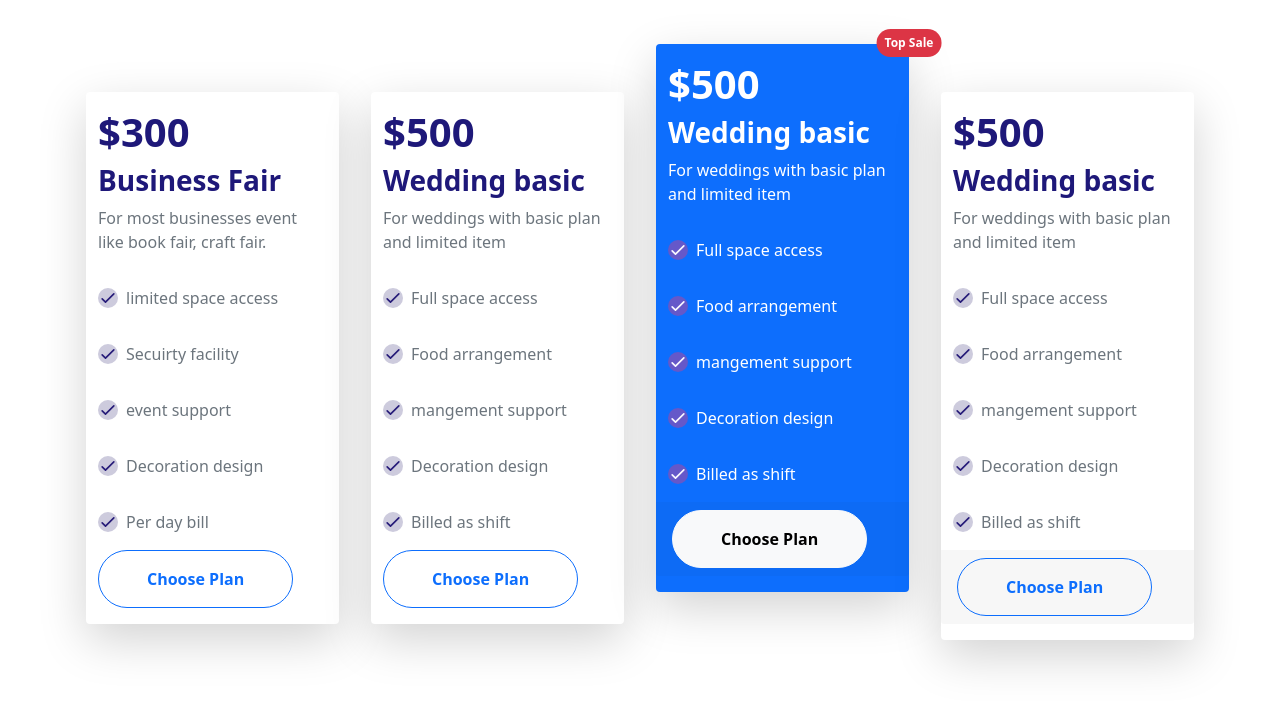
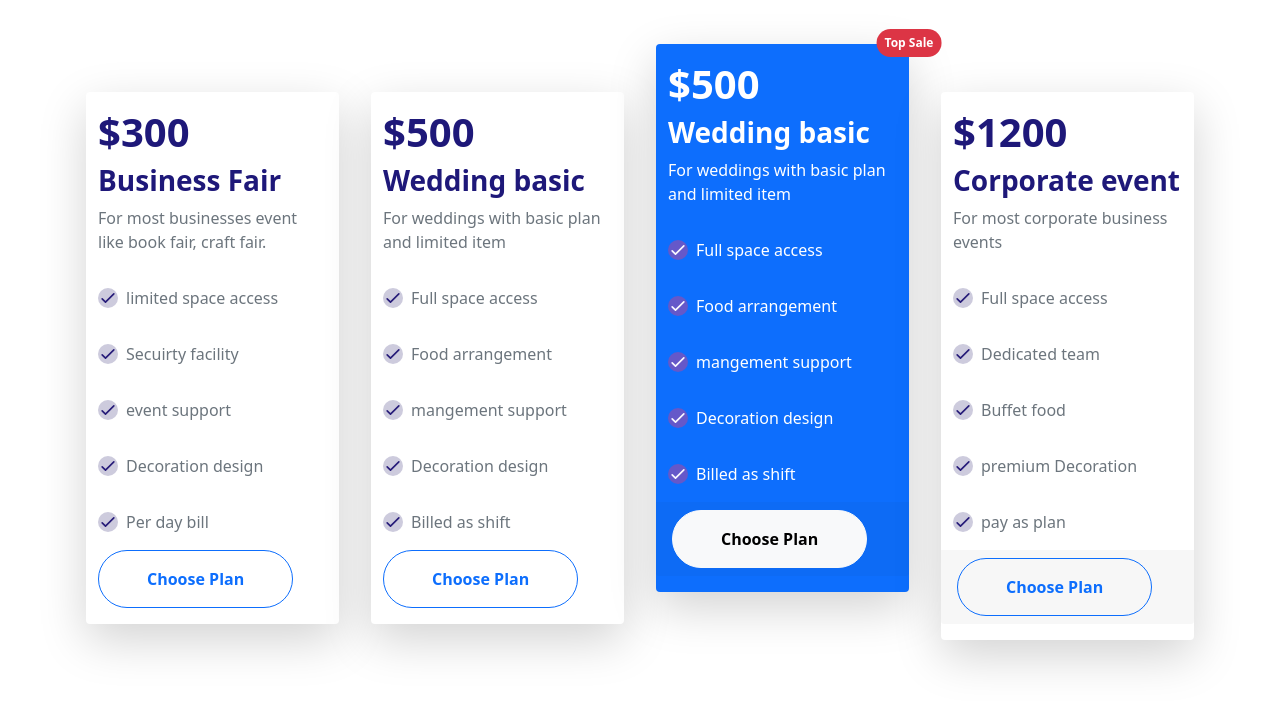
Before and after one commit to bulbul-rasel/shadhighar-convension-center, a plain HTML site: page index.html in a window 1280 px wide. Shown: the part 674-1375 px from the top of the page. Drawn offline with nearby package versions, Linux system fonts and the light colour scheme.

Commit message:
Package correction

```diff
--- a/index.html
+++ b/index.html
@@ -274,10 +274,10 @@
                 </div>
                 <div class="col">
                     <div class="row card h-120 border-0 rounded-5 shadow-lg mx-1 mt-5 mb-3  py-3">
-                        <h1 class="main-color fw-bold">$500</h1>
-                        <h3 class="main-color fw-bold">Wedding basic</h3>
-                        <p class="text-muted">For weddings with basic plan
-                            and limited item</p>
+                        <h1 class="main-color fw-bold">$1200</h1>
+                        <h3 class="main-color fw-bold">Corporate event</h3>
+                        <p class="text-muted">For most corporate business
+                            events</p>
                         <div class="d-flex align-items-center ">
                             <svg xmlns="http://www.w3.org/2000/svg" class="h-6 w-6 check-color rounded-circle"
                                 fill="none" viewBox="0 0 24 24" stroke="currentColor">
@@ -292,7 +292,7 @@
                                 <path stroke-linecap="round" stroke-linejoin="round" stroke-width="2"
                                     d="M5 13l4 4L19 7" />
                             </svg>
-                            <p class="pt-3 ps-2 text-muted">Food arrangement</p>
+                            <p class="pt-3 ps-2 text-muted">Dedicated team</p>
                         </div>
                         <div class="d-flex align-items-center ">
                             <svg xmlns="http://www.w3.org/2000/svg" class="h-6 w-6 check-color rounded-circle"
@@ -300,7 +300,7 @@
                                 <path stroke-linecap="round" stroke-linejoin="round" stroke-width="2"
                                     d="M5 13l4 4L19 7" />
                             </svg>
-                            <p class="pt-3 ps-2 text-muted">mangement support</p>
+                            <p class="pt-3 ps-2 text-muted">Buffet food</p>
                         </div>
                         <div class="d-flex align-items-center ">
                             <svg xmlns="http://www.w3.org/2000/svg" class="h-6 w-6 check-color rounded-circle"
@@ -308,7 +308,7 @@
                                 <path stroke-linecap="round" stroke-linejoin="round" stroke-width="2"
                                     d="M5 13l4 4L19 7" />
                             </svg>
-                            <p class="pt-3 ps-2 text-muted">Decoration design</p>
+                            <p class="pt-3 ps-2 text-muted">premium Decoration</p>
                         </div>
                         <div class="d-flex align-items-center ">
                             <svg xmlns="http://www.w3.org/2000/svg" class="h-6 w-6 check-color rounded-circle"
@@ -316,7 +316,7 @@
                                 <path stroke-linecap="round" stroke-linejoin="round" stroke-width="2"
                                     d="M5 13l4 4L19 7" />
                             </svg>
-                            <p class="pt-3 ps-2 text-muted">Billed as shift</p>
+                            <p class="pt-3 ps-2 text-muted">pay as plan</p>
                         </div>
                         <div class="card-footer border-0">
                             <a class="btn btn-outline-primary rounded-pill py-3 px-5 fw-bold plan-btn" href=""> Choose
```
